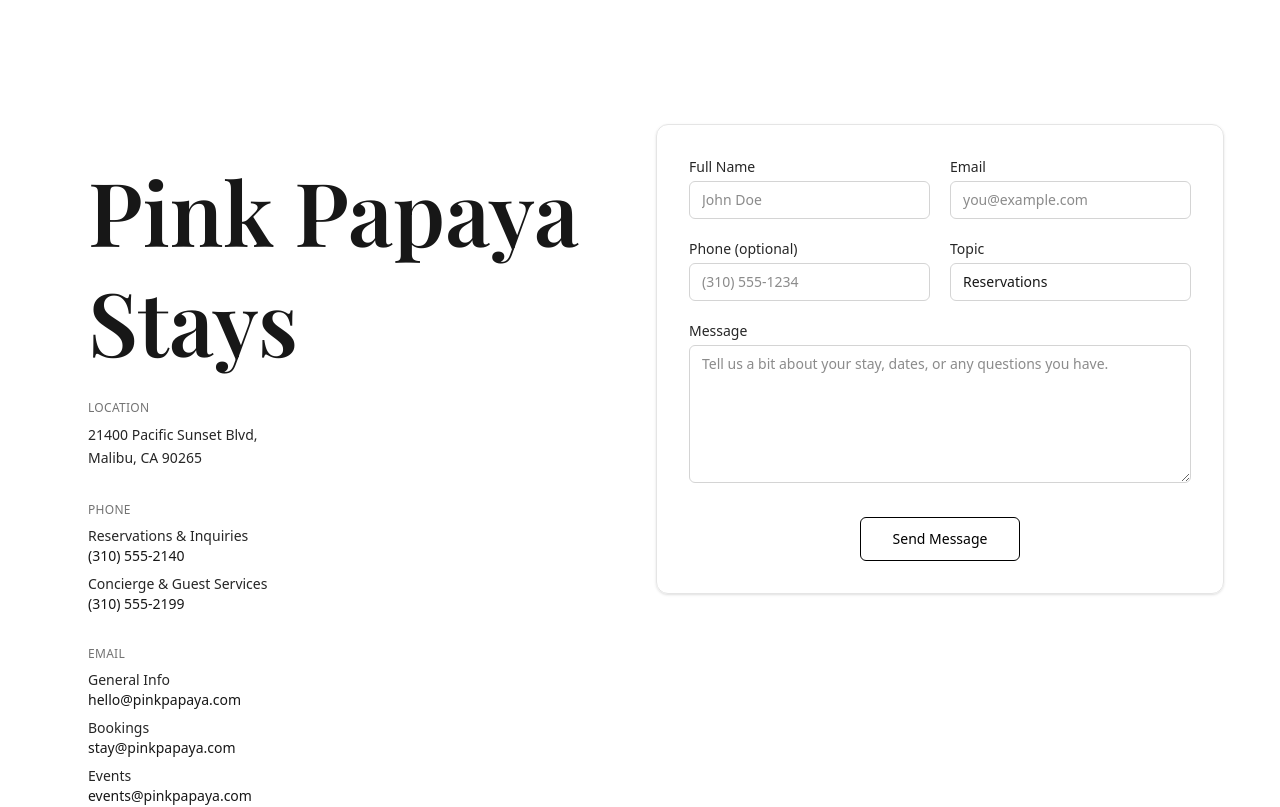
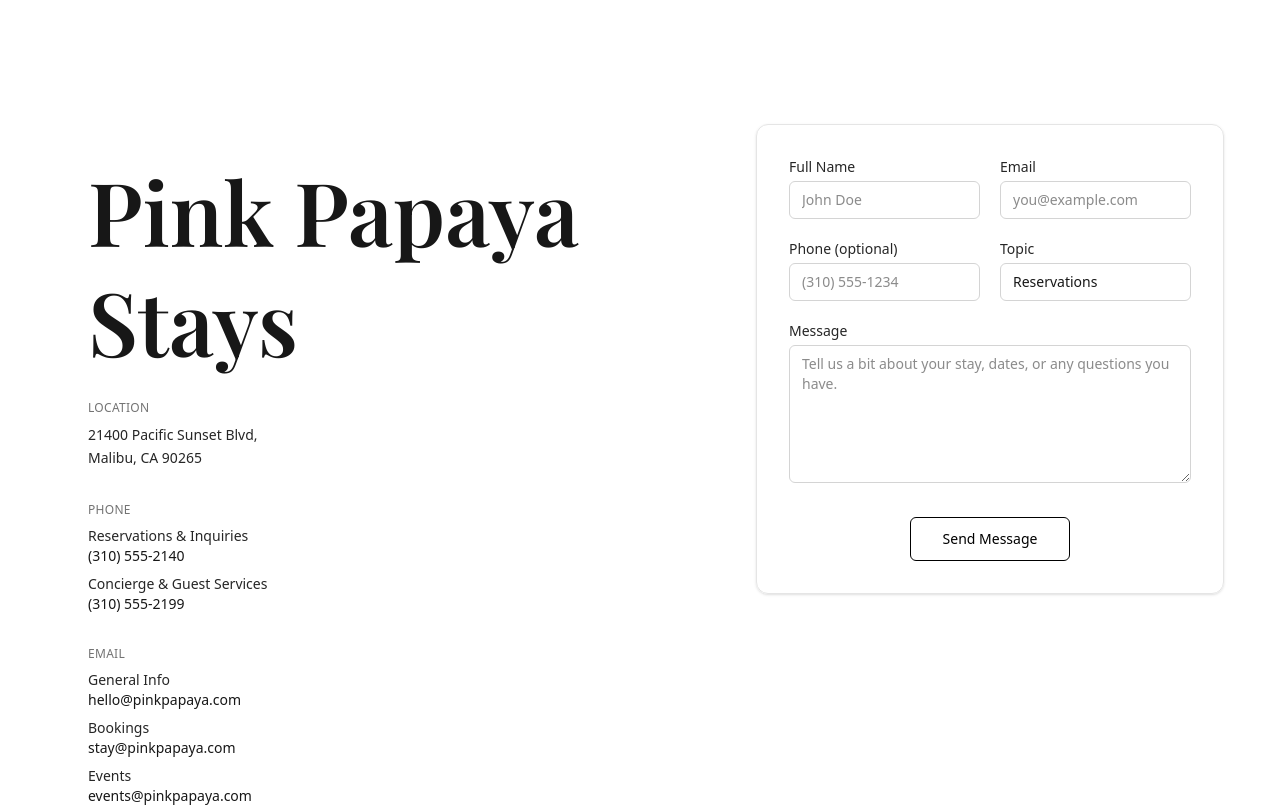
Before and after one commit to marshadkhn/pink-papaya-website, a Next.js app: page /contact in a window 1280 px wide. Shown: the part 740-1547 px from the top of the page. Built offline with nearby package versions, Linux system fonts and the light colour scheme; a web font is replaced by a local one.

Commit message:
fix: adjust column spans in ContactPage layout for better responsiveness

```diff
--- a/src/app/(main)/contact/page.js
+++ b/src/app/(main)/contact/page.js
@@ -20,7 +20,7 @@ export default function ContactPage() {
         <Container>
           <div className="grid grid-cols-1 md:grid-cols-12 gap-6 md:gap-8">
             {/* Left: Contact Info */}
-            <div className="md:col-span-6">
+            <div className="md:col-span-7">
               <CardContent className="p-6 md:p-8">
                 <HeaderContent
                   title="Pink Papaya Stays"
@@ -109,7 +109,7 @@ export default function ContactPage() {
             </div>
 
             {/* Right: Contact Form */}
-            <div className="md:col-span-6">
+            <div className="md:col-span-5">
               <Card className="border-neutral-200">
                 <CardContent className="p-6 md:p-8">
                   <form
```
